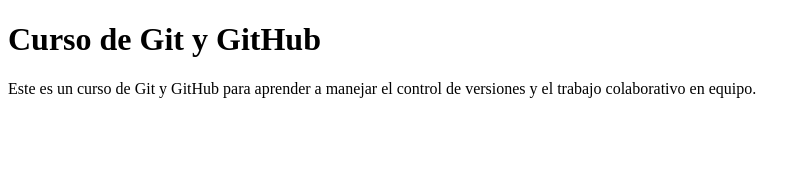
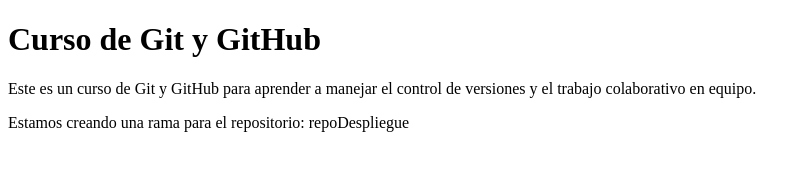
Before and after one commit to JesusReyes04/repoDespliegue, a plain HTML site: page index.html in a window 1280 px wide. Shown: the whole page, without its empty margins (0-811 px from the left). Drawn offline with Linux system fonts and the light colour scheme.

Commit message:
He creado una nueva desde VSCode en la rama probando-ramas

```diff
--- a/index.html
+++ b/index.html
@@ -8,5 +8,7 @@
 <body>
     <h1>Curso de Git y GitHub</h1>
     <p>Este es un curso de Git y GitHub para aprender a manejar el control de versiones y el trabajo colaborativo en equipo.</p>
+
+    <p>Estamos creando una rama para el repositorio: repoDespliegue</p>
 </body>
 </html>
```
